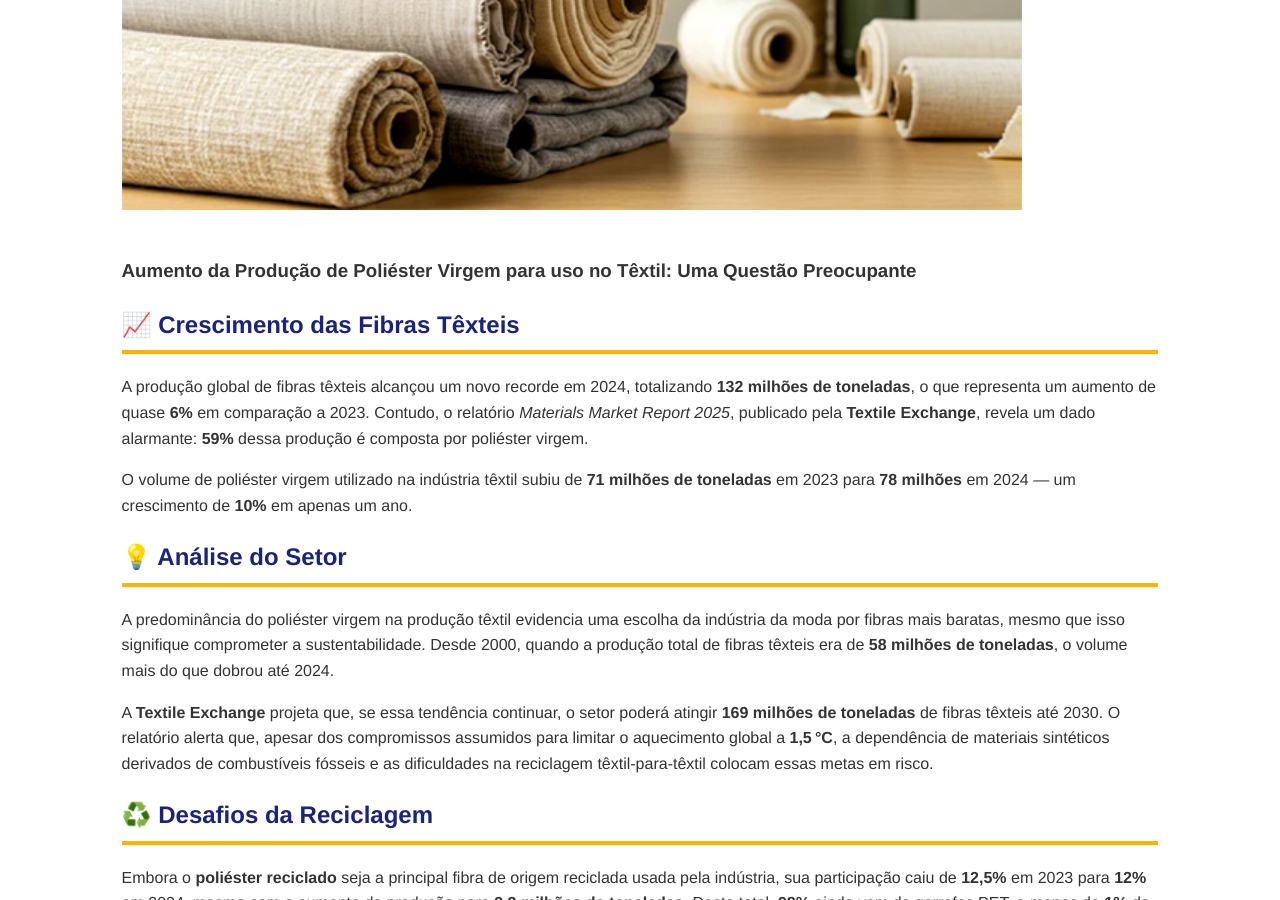
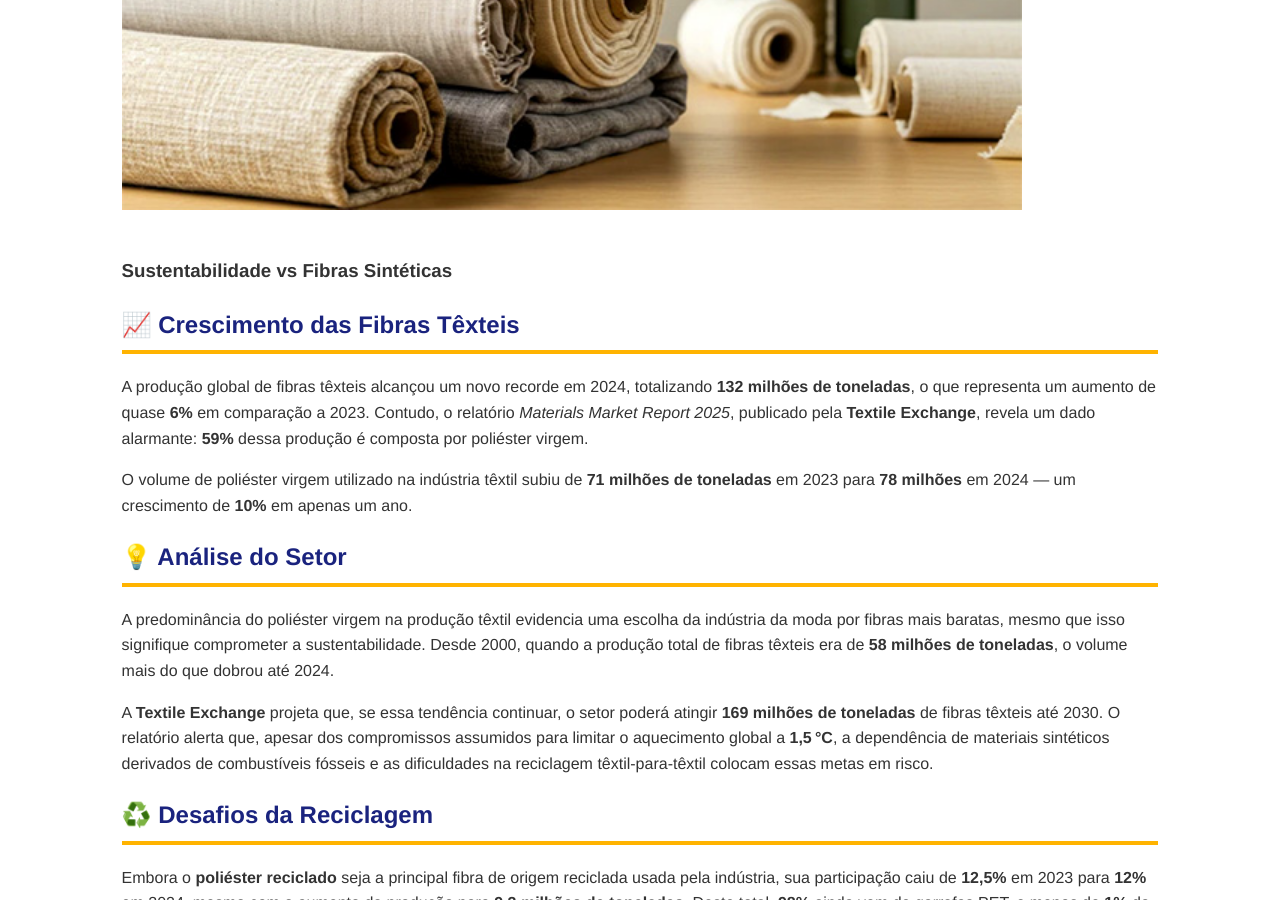
Before and after one commit to mauriciojosefowicz/mpgtech, a Jekyll site: the page built from _posts/2025-10-31-aumento_producao_fibras_poliester_virgem.md, in a window 1280 px wide and 900 px high, scrolled down 848 px. Built offline with Jekyll 4.4.1, drawn with Linux system fonts in a browser that asks for light colours.

Commit message:
Update post content and title for clarity

```diff
--- a/_posts/2025-10-31-aumento_producao_fibras_poliester_virgem.md
+++ b/_posts/2025-10-31-aumento_producao_fibras_poliester_virgem.md
@@ -7,7 +7,7 @@ excerpt: "Sustentabilidade vs Fibra de Poliéster Virgem"
 ---
 
 <section class="post-conteudo">
-  <h1>Aumento da Produção de Poliéster Virgem para uso no Têxtil: Uma Questão Preocupante</h1>
+  <h1>Sustentabilidade vs Fibras Sintéticas </h1>
 
   <h2>📈 Crescimento das Fibras Têxteis</h2>
   <p>
```
